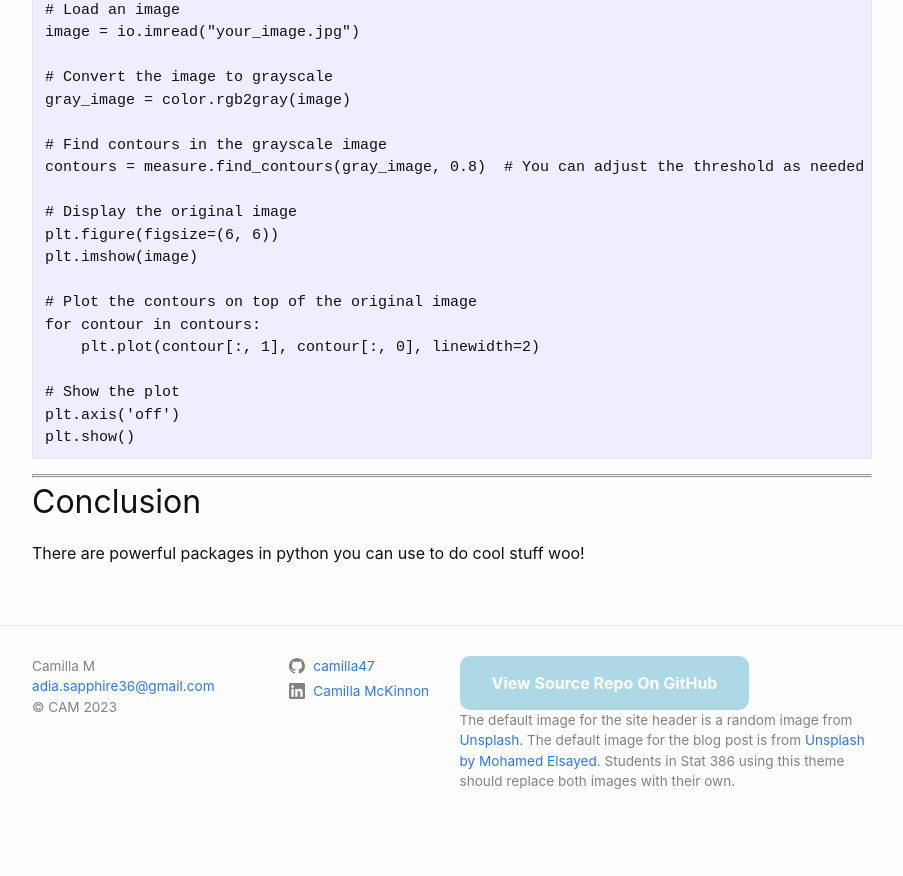
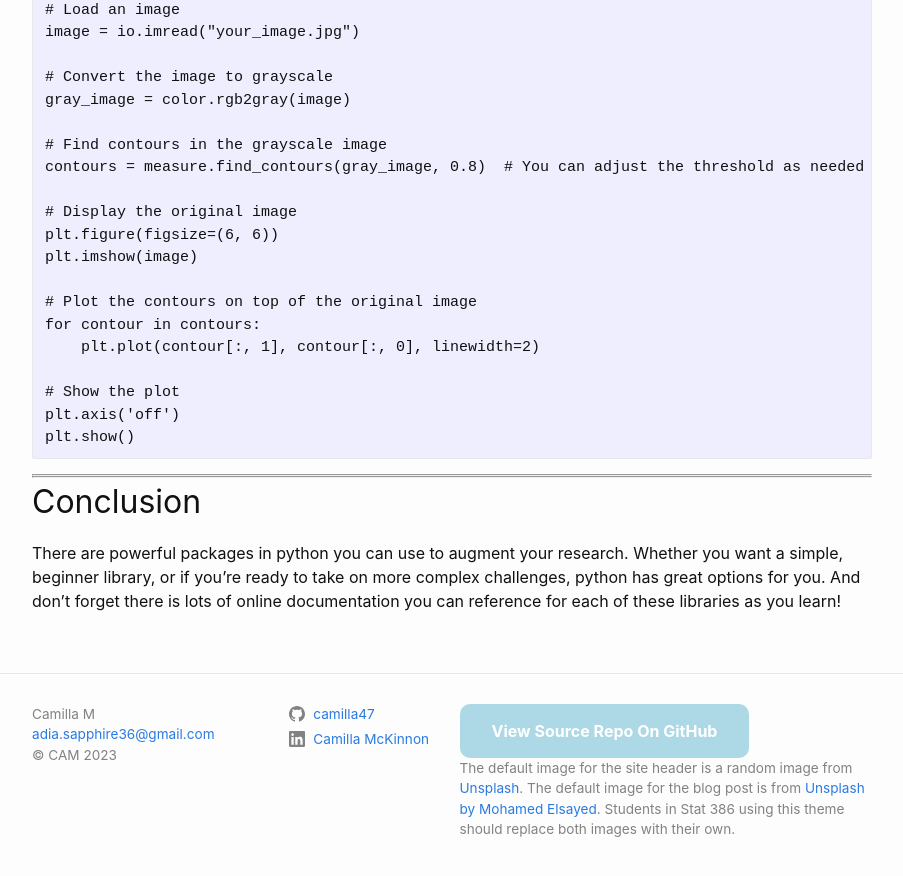
Before and after one commit to camilla47/camilla47.github.io, a Jekyll site: the page built from _posts/2023-10-12-img-processing.md, in a window 1280 px wide and 900 px high, scrolled down 2860 px. Shown: the top 876 px of the window, without its empty margins (188-1091 px from the left). Built offline with Jekyll 4.4.1, drawn with Linux system fonts in a browser that asks for light colours; comment, search, counter and statistics services are not loaded; before the commit the page ends 3712 px from its top, so only the background shows below that.

Commit message:
Update 2023-10-12-img-processing.md

```diff
--- a/_posts/2023-10-12-img-processing.md
+++ b/_posts/2023-10-12-img-processing.md
@@ -122,4 +122,4 @@ plt.show()
 
 ## Conclusion
 
-There are powerful packages in python you can use to do cool stuff woo!
+There are powerful packages in python you can use to augment your research. Whether you want a simple, beginner library, or if you're ready to take on more complex challenges, python has great options for you. And don't forget there is lots of online documentation you can reference for each of these libraries as you learn!
```
